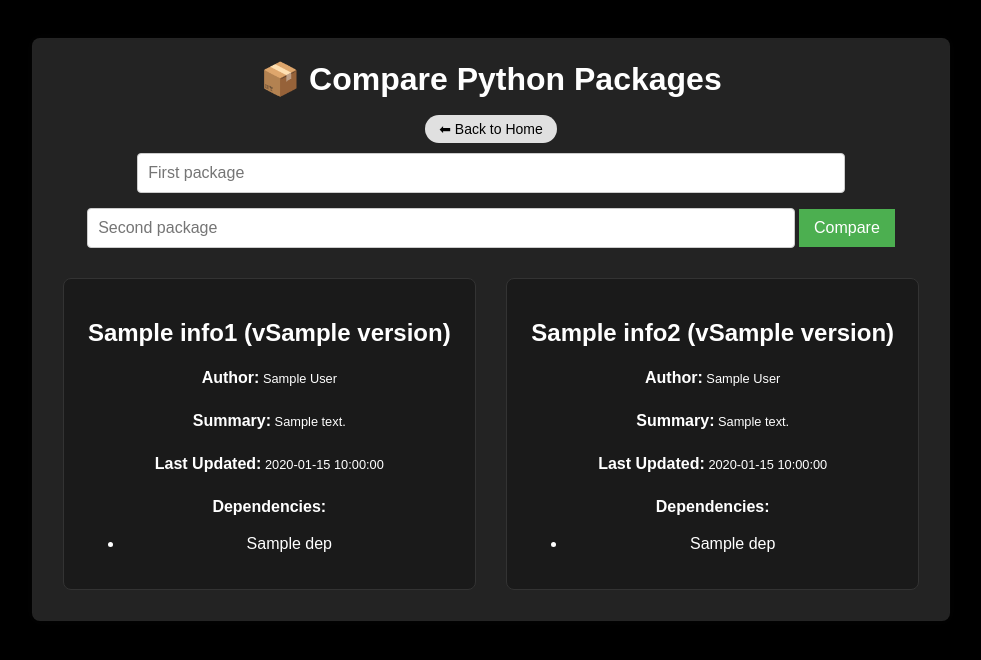
After one commit to Sumuk007/Python-Package-Info, a FastAPI app: template templates/compare.html in a window 1280 px wide. The commit adds this page. Shown: the top 660 px of the page, without its empty margins (149-1130 px from the left). Run offline with FastAPI, Linux system fonts and the light colour scheme; the template is opened without the code that fills it: most values are stand-ins (such as "Sample title", 1, 10 or a date in 2020).

Commit message:
Added Compare Package Feature

```diff
--- a/main.py
+++ b/main.py
@@ -4,6 +4,7 @@ from fastapi.templating import Jinja2Templates
 from fastapi.staticfiles import StaticFiles
 from fastapi.responses import JSONResponse
 import httpx
+import asyncio
 
 app = FastAPI()
 
@@ -82,3 +83,66 @@ async def search_package(request: Request, package_name: str = Form(...)):
         "info": info,
         "history": search_history
     })
+
+
+
+@app.get("/compare", response_class=HTMLResponse)
+async def compare_form(request: Request):
+    return templates.TemplateResponse("compare.html", {"request": request})
+
+
+@app.post("/compare", response_class=HTMLResponse)
+async def compare_packages(request: Request, package1: str = Form(...), package2: str = Form(...)):
+
+    async def get_package_info_async(package_name):
+        if package_name in package_cache:
+            return package_cache[package_name][0]
+
+        url = f"https://pypi.org/pypi/{package_name}/json"
+        async with httpx.AsyncClient() as client:
+            response = await client.get(url)
+
+        if response.status_code != 200:
+            return None
+
+        data = response.json()
+        info_data = data["info"]
+        releases = data.get("releases", {})
+        versions = sorted(releases.keys(), reverse=True)
+        latest_version = info_data.get("version")
+        latest_release_info = releases.get(latest_version)
+        last_upload_time = None
+        if latest_release_info:
+            last_upload_time = latest_release_info[0].get("upload_time")
+
+        info = {
+            "name": info_data.get("name"),
+            "version": latest_version,
+            "summary": info_data.get("summary"),
+            "author": info_data.get("author"),
+            "url": info_data.get("project_url") or info_data.get("home_page"),
+            "requires": info_data.get("requires_dist"),
+            "last_updated": last_upload_time,
+            "versions": versions
+        }
+
+        package_cache[package_name] = (info, versions, last_upload_time)
+        return info
+
+    # ⏱️ Run both in parallel
+    info1, info2 = await asyncio.gather(
+        get_package_info_async(package1),
+        get_package_info_async(package2)
+    )
+
+    if not info1 or not info2:
+        return templates.TemplateResponse("compare.html", {
+            "request": request,
+            "error": "One or both packages were not found.",
+        })
+
+    return templates.TemplateResponse("compare.html", {
+        "request": request,
+        "info1": info1,
+        "info2": info2,
+    })
--- a/static/style.css
+++ b/static/style.css
@@ -24,7 +24,7 @@ input[type="text"] {
     font-size: 16px;
     border: 1px solid #ccc;
     border-radius: 4px;
-
+    margin-top: 15px;
 }
 
 button {
@@ -86,6 +86,7 @@ p strong{
 
 .tag-button {
     background-color: #e0e0e0;
+    text-decoration: none;
     color: #000;
     border: none;
     border-radius: 20px;
@@ -98,3 +99,17 @@ p strong{
 .tag-button:hover {
     background-color: #4caf50;
 }
+
+.compare{
+    background-color: white;
+    text-decoration: none;
+    color: black;
+    padding: 6px 14px;
+    font-size: 14px;
+    border-radius: 35px;
+    cursor: pointer;
+    transition: background-color 0.2s;
+}
+.compare:hover {
+    background-color: #4caf50;
+}
--- /dev/null
+++ b/templates/compare.html
@@ -0,0 +1,76 @@
+<!DOCTYPE html>
+<html>
+<head>
+  <title>Compare Packages</title>
+  <link rel="stylesheet" href="/static/style.css" />
+  <style>
+    .compare-grid {
+      display: grid;
+      grid-template-columns: 1fr 1fr;
+      gap: 30px;
+      margin-top: 30px;
+    }
+    .box {
+      background: #1a1a1a;
+      padding: 20px;
+      border-radius: 8px;
+      border: 1px solid #333;
+    }
+  </style>
+</head>
+<body>
+  <div class="container">
+    <h1>📦 Compare Python Packages</h1>
+    <div style="margin-top: 20px;">
+      <a href="/" class="tag-button">⬅ Back to Home</a>
+    </div>
+    <form method="post" action="/compare">
+      <input type="text" name="package1" placeholder="First package" required />
+      <input type="text" name="package2" placeholder="Second package" required />
+      <button type="submit">Compare</button>
+    </form>
+
+    {% if error %}
+    <p class="error">{{ error }}</p>
+    {% endif %}
+
+    {% if info1 and info2 %}
+    <div class="compare-grid">
+      <div class="box">
+        <h2>{{ info1.name }} (v{{ info1.version }})</h2>
+        <p><strong>Author:</strong> {{ info1.author }}</p>
+        <p><strong>Summary:</strong> {{ info1.summary }}</p>
+        <p><strong>Last Updated:</strong> {{ info1.last_updated }}</p>
+        <p><strong>Dependencies:</strong></p>
+        {% if info1.requires %}
+        <ul>
+          {% for dep in info1.requires %}
+          <li>{{ dep }}</li>
+          {% endfor %}
+        </ul>
+        {% else %}
+        <p><em>No dependencies</em></p>
+        {% endif %}
+      </div>
+
+      <div class="box">
+        <h2>{{ info2.name }} (v{{ info2.version }})</h2>
+        <p><strong>Author:</strong> {{ info2.author }}</p>
+        <p><strong>Summary:</strong> {{ info2.summary }}</p>
+        <p><strong>Last Updated:</strong> {{ info2.last_updated }}</p>
+        <p><strong>Dependencies:</strong></p>
+        {% if info2.requires %}
+        <ul>
+          {% for dep in info2.requires %}
+          <li>{{ dep }}</li>
+          {% endfor %}
+        </ul>
+        {% else %}
+        <p><em>No dependencies</em></p>
+        {% endif %}
+      </div>
+    </div>
+    {% endif %}
+  </div>
+</body>
+</html>
--- a/templates/index.html
+++ b/templates/index.html
@@ -23,6 +23,7 @@
     </div>
     <div class="container">
         <h1>Python Package Info</h1>
+        <a href="/compare" class="compare">Compare Packages</a>
         <form method="post" action="/search">
             <input type="text" name="package_name" placeholder="Enter package name..." required>
             <button type="submit">Search</button>
```
